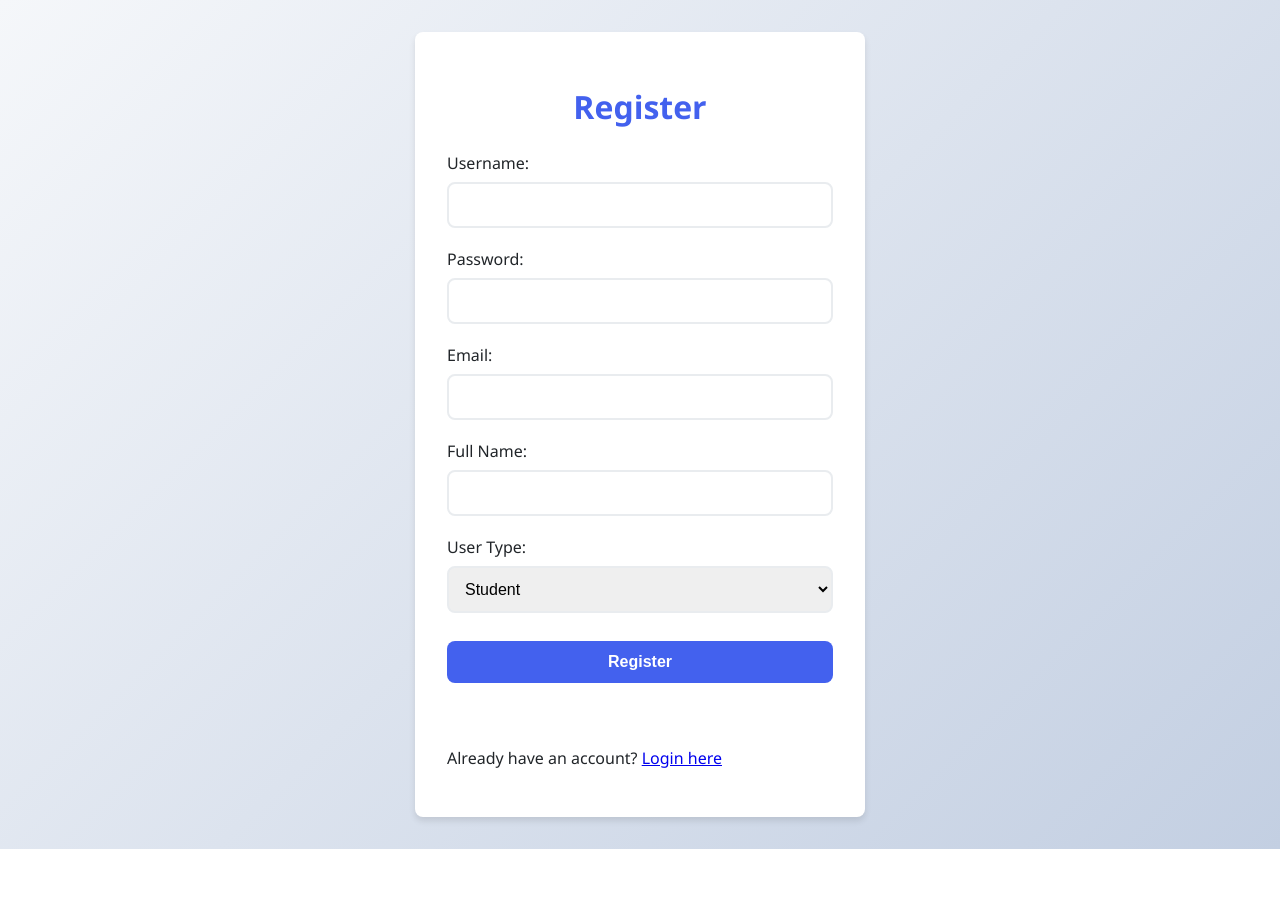
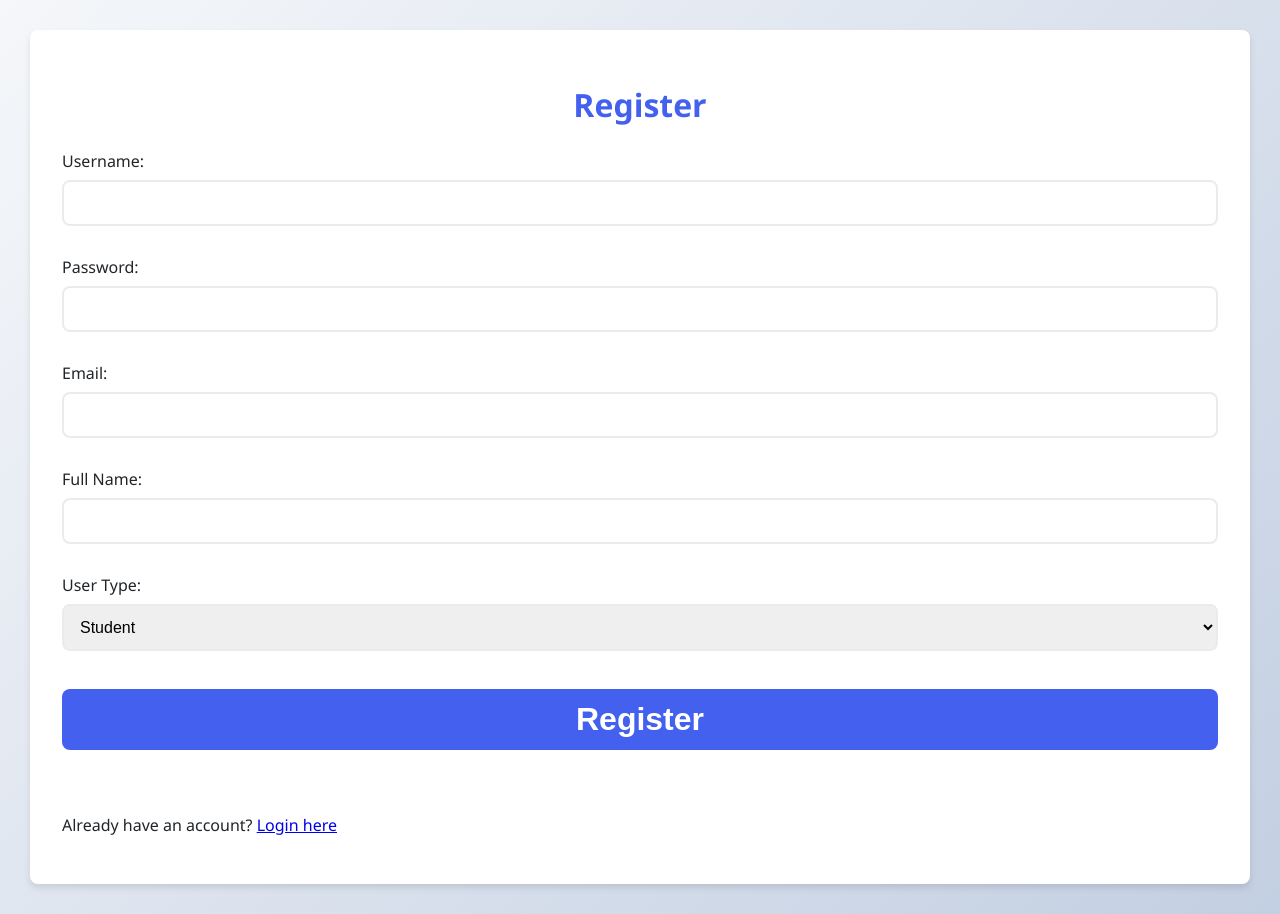
Before and after one commit to AdityaAmanAir/University-Complaint-Helper, a website: page public/register.html in a window 1280 px wide. Before the commit the page ends 849 px from the top, so only its background shows below. Drawn offline with Linux system fonts and the light colour scheme.

Commit message:
Fixed: register file styling adjustment for different screen size.

```diff
--- a/public/register.html
+++ b/public/register.html
@@ -5,19 +5,19 @@
   <style>
     :root {--primary-color: #4361ee;--secondary-color: #3f37c9;--accent-color: #4895ef;--light-color: #f8f9fa;--dark-color: #212529;--success-color: #4bb543;--error-color: #ff3333;--border-radius: 8px;--box-shadow: 0 4px 6px rgba(0, 0, 0, 0.1);--transition: all 0.3s ease;}
 
-  body {font-family: 'Segoe UI', Tahoma, Geneva, Verdana, sans-serif;background: linear-gradient(135deg, #f5f7fa 0%, #c3cfe2 100%);min-height: 100vh;margin: 0;padding: 0;display: flex;justify-content: center;align-items: center;color: var(--dark-color);}
-  .container {width: 100%;max-width: 450px;padding: 2rem;}
+  body {font-family: 'Segoe UI', Tahoma, Geneva, Verdana, sans-serif;background: linear-gradient(135deg, #f5f7fa 0%, #c3cfe2 100%);min-height: 100vh;margin: 15px;padding: 15px;display:flex;align-items: top;color: var(--dark-color);}
+  .container {width: 100%;  }
   .card {background: white;border-radius: var(--border-radius);box-shadow: var(--box-shadow);padding: 2rem;transition: var(--transition);}
   .card:hover {transform: translateY(-5px);box-shadow: 0 10px 20px rgba(0, 0, 0, 0.1);}
-  h1 {color: var(--primary-color);text-align: center;margin-bottom: 1.5rem;font-weight: 600;}
-  .form-group {margin-bottom: 1.25rem;position: relative;}
+  h1 {color: var(--primary-color);text-align: center;margin-bottom: 1.5rem;font-weight:900;}
+  .form-group {margin-bottom: 30px;position:relative;}
   label {display: block;margin-bottom: 0.5rem;font-weight: 500;color: var(--dark-color);transition: var(--transition);}
 
   input, select {width: 100%;padding: 0.75rem;border: 2px solid #e9ecef;border-radius: var(--border-radius);font-size: 1rem;transition: var(--transition);box-sizing: border-box;}
   input:focus, select:focus {outline: none;border-color: var(--accent-color);box-shadow: 0 0 0 3px rgba(72, 149, 239, 0.2);}
   input::placeholder {color: #adb5bd;}
 
-  button {width: 100%;padding: 0.75rem;background: var(--primary-color);color: white;border: none;border-radius: var(--border-radius);font-size: 1rem;font-weight: 600;cursor: pointer;transition: var(--transition);margin-top: 0.5rem;}
+  button {width: 100%;padding: 0.75rem;background: var(--primary-color);color: white;border: none;border-radius: var(--border-radius);font-size: 2rem;font-weight: 600;cursor: pointer;transition: var(--transition);margin-top: 0.5rem;}
   button:hover {background: var(--secondary-color);transform: translateY(-2px);}
   button:active {transform: translateY(0);}
   #message {margin-top: 1.5rem;padding: 0.75rem;border-radius: var(--border-radius);text-align: center;font-weight: 500;opacity: 0;transform: translateY(10px);transition: var(--transition);}
@@ -28,8 +28,6 @@
   .login-link a {color: var(--primary-color);text-decoration: none;font-weight: 500;transition: var(--transition);}
   .login-link a:hover {color: var(--secondary-color);text-decoration: underline;}
 
-  @media (max-width: 480px) {.container {padding: 1rem;}.card {padding: 1.5rem;}
-  }
   </style>
 </head>
 <body>
```
